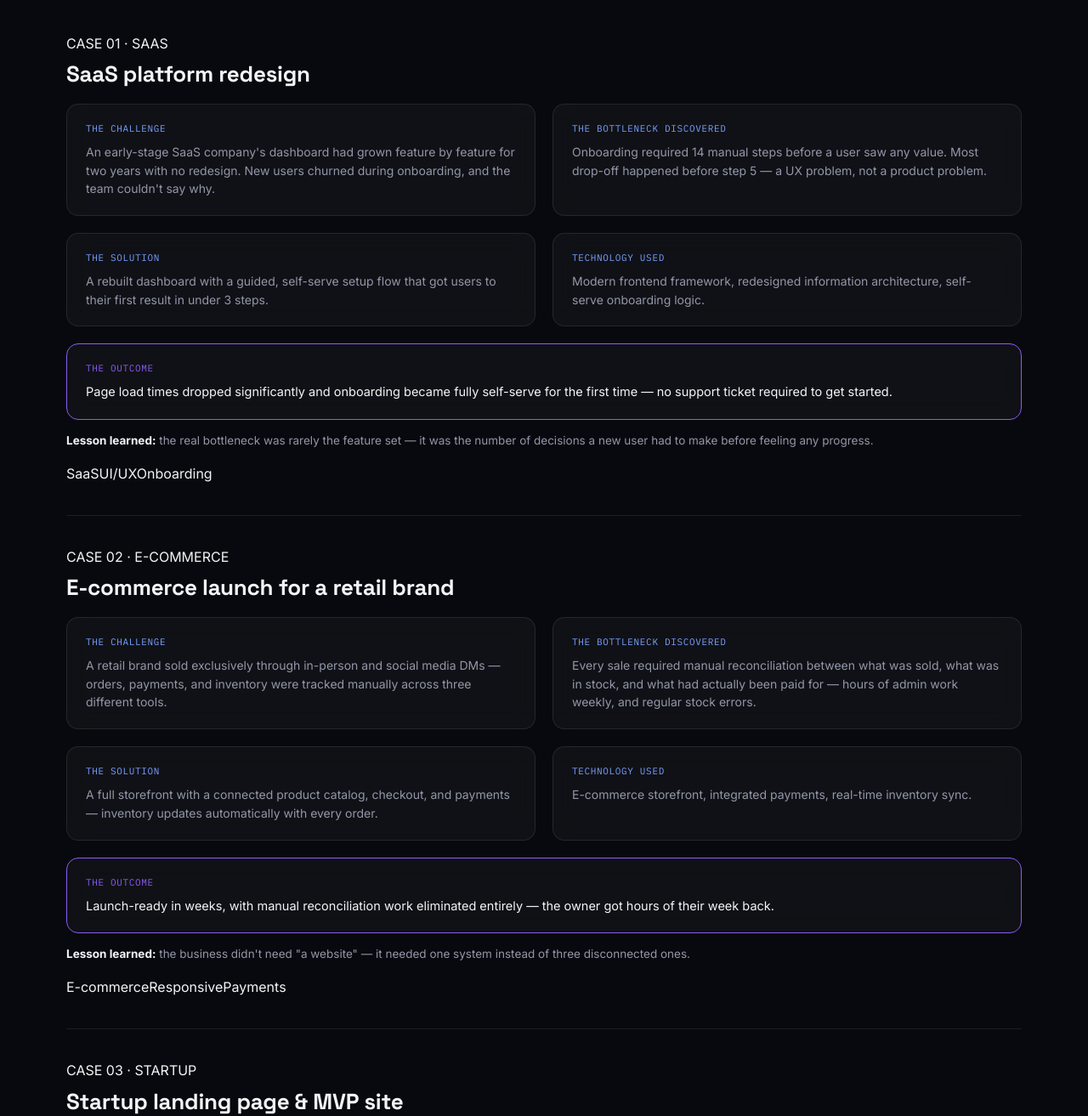
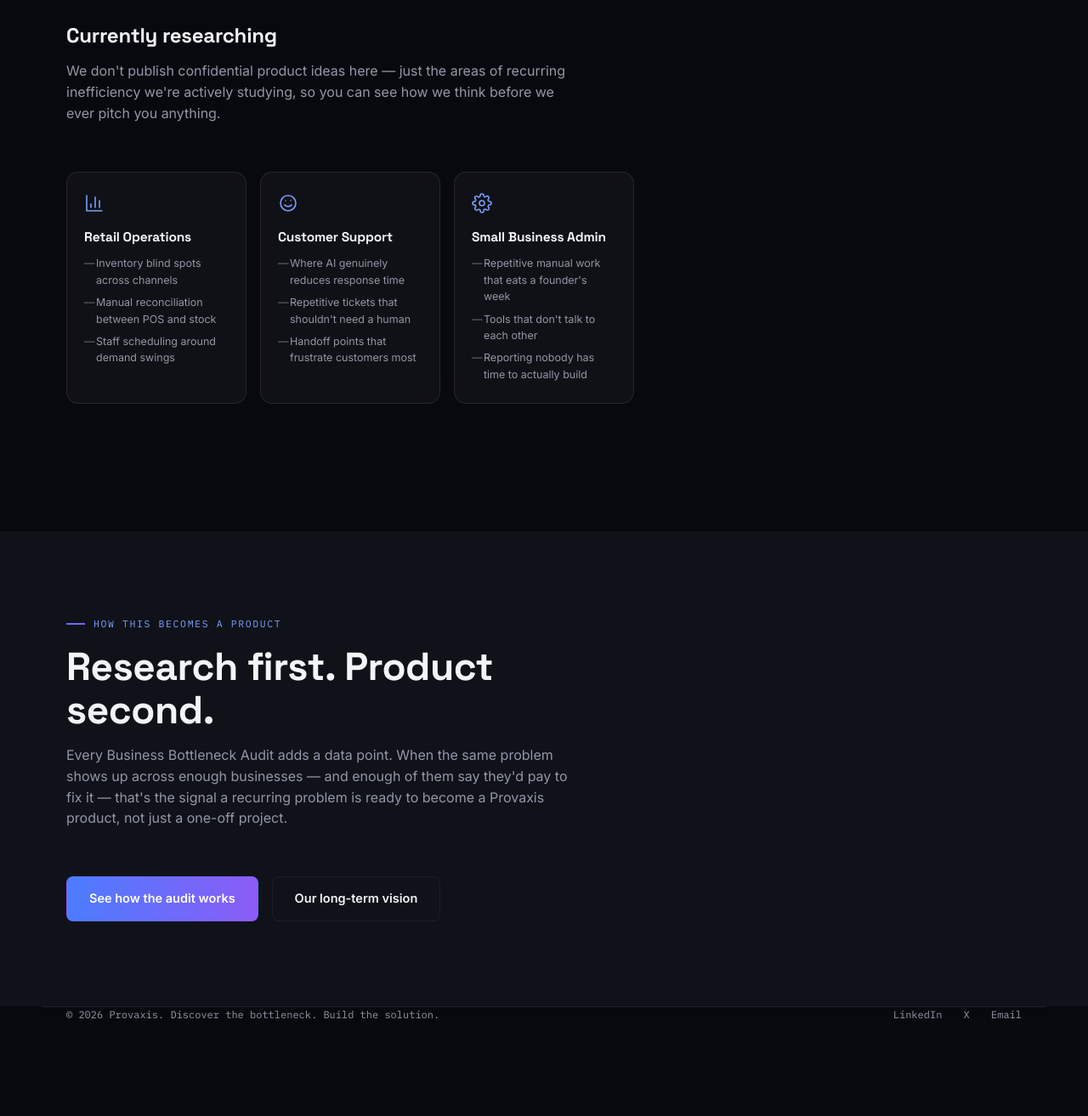
Before and after one commit to omozogiepatrick-maker/Creation-, a website: page innovation-lab.html in a window 1280 px wide. Shown: the part 595-1908 px from the top of the page at 85% size. After the commit the page ends 1798 px from the top, so only its background shows below. Drawn offline with Linux system fonts and the light colour scheme.

Commit message:
Update innovation-lab.html
provaxis

```diff
--- a/innovation-lab.html
+++ b/innovation-lab.html
@@ -3,8 +3,8 @@
 <head>
 <meta charset="UTF-8">
 <meta name="viewport" content="width=device-width, initial-scale=1.0">
-<title>Case Studies | Provaxis</title>
-<meta name="description" content="How Provaxis diagnosed real operational bottlenecks and built the technology to remove them — the challenge, the bottleneck, the solution, and the outcome.">
+<title>Innovation Lab | Provaxis</title>
+<meta name="description" content="Provaxis is researching recurring operational problems across industries. See what we're currently studying — without giving away what we're building.">
 <link rel="preconnect" href="https://fonts.googleapis.com">
 <link rel="preconnect" href="https://fonts.gstatic.com" crossorigin>
 <link href="https://fonts.googleapis.com/css2?family=Space+Grotesk:wght@500;600;700&family=Inter:wght@400;500;600;700&family=IBM+Plex+Mono:wght@400;500;600&display=swap" rel="stylesheet">
@@ -14,18 +14,6 @@
 <link rel="apple-touch-icon" href="apple-touch-icon.png">
 <meta name="apple-mobile-web-app-capable" content="yes">
 <meta name="apple-mobile-web-app-title" content="Provaxis">
-<style>
-  .case-full{ padding:36px 0; border-bottom:1px solid var(--bg-3); }
-  .case-full:last-child{ border-bottom:none; }
-  .case-full .file-id{ margin-bottom:10px; }
-  .case-full h2{ font-size:26px; margin-bottom:20px; }
-  .case-grid{ display:grid; grid-template-columns:repeat(2,1fr); gap:20px; margin-bottom:20px; }
-  @media (max-width:760px){ .case-grid{ grid-template-columns:1fr; } }
-  .case-block{ padding:20px 22px; }
-  .case-block .fit-label{ margin-bottom:8px; }
-  .case-block p{ font-size:14px; color:var(--text-dim); }
-  .case-outcome{ padding:20px 22px; border-color:var(--purple); margin-bottom:14px; }
-</style>
 </head>
 <body>
 
@@ -36,8 +24,8 @@
       <a href="index.html">Home</a>
       <a href="bottleneck-audit.html">Bottleneck Audit</a>
       <a href="solutions.html">Solutions</a>
-      <a href="case-studies.html" class="active">Case Studies</a>
-      <a href="innovation-lab.html">Innovation Lab</a>
+      <a href="case-studies.html">Case Studies</a>
+      <a href="innovation-lab.html" class="active">Innovation Lab</a>
       <a href="company.html">Company</a>
       <a href="referral.html">Referral</a>
       <a href="contact.html" class="mobile-only-link">Book Audit</a>
@@ -54,110 +42,60 @@
   <div class="blob blob-1"></div>
   <div class="blob blob-2"></div>
   <div class="wrap hero-inner">
-    <div class="eyebrow center">Case Studies</div>
-    <h1>The bottleneck. <span class="grad-text">The solution. The outcome.</span></h1>
-    <p class="lede">Every project starts with a real operational problem — not a request for "a website." Here's how three of them played out.</p>
+    <div class="eyebrow center">Innovation Lab</div>
+    <h1>We don't wait for <span class="grad-text">inspiration.</span></h1>
+    <p class="lede">Provaxis has a disciplined process for researching recurring operational problems — before we ever start building a product. Here's what we're actively studying right now.</p>
   </div>
 </section>
 
 <section>
   <div class="wrap">
-
-    <div class="case-full reveal">
-      <div class="file-id">CASE 01 · SAAS</div>
-      <h2>SaaS platform redesign</h2>
-      <div class="case-grid">
-        <div class="case-block glass">
-          <span class="fit-label">The Challenge</span>
-          <p>An early-stage SaaS company's dashboard had grown feature by feature for two years with no redesign. New users churned during onboarding, and the team couldn't say why.</p>
-        </div>
-        <div class="case-block glass">
-          <span class="fit-label">The Bottleneck Discovered</span>
-          <p>Onboarding required 14 manual steps before a user saw any value. Most drop-off happened before step 5 — a UX problem, not a product problem.</p>
-        </div>
-        <div class="case-block glass">
-          <span class="fit-label">The Solution</span>
-          <p>A rebuilt dashboard with a guided, self-serve setup flow that got users to their first result in under 3 steps.</p>
-        </div>
-        <div class="case-block glass">
-          <span class="fit-label">Technology Used</span>
-          <p>Modern frontend framework, redesigned information architecture, self-serve onboarding logic.</p>
-        </div>
+    <div class="section-head reveal">
+      <h2 style="font-size:24px;">Currently researching</h2>
+      <p>We don't publish confidential product ideas here — just the areas of recurring inefficiency we're actively studying, so you can see how we think before we ever pitch you anything.</p>
+    </div>
+    <div class="look-grid reveal">
+      <div class="look-card glass">
+        <svg viewBox="0 0 24 24" fill="none" stroke-width="1.6" stroke-linecap="round" stroke-linejoin="round"><path d="M3 3v18h18"/><path d="M18 17V9M13 17V5M8 17v-4"/></svg>
+        <h4>Retail Operations</h4>
+        <ul>
+          <li>Inventory blind spots across channels</li>
+          <li>Manual reconciliation between POS and stock</li>
+          <li>Staff scheduling around demand swings</li>
+        </ul>
       </div>
-      <div class="case-outcome glass">
-        <span class="fit-label" style="color:var(--purple);">The Outcome</span>
-        <p style="color:var(--text); font-size:14.5px;">Page load times dropped significantly and onboarding became fully self-serve for the first time — no support ticket required to get started.</p>
+      <div class="look-card glass">
+        <svg viewBox="0 0 24 24" fill="none" stroke-width="1.6" stroke-linecap="round" stroke-linejoin="round"><circle cx="12" cy="12" r="9"/><path d="M8 14s1.5 2 4 2 4-2 4-2M9 9h.01M15 9h.01"/></svg>
+        <h4>Customer Support</h4>
+        <ul>
+          <li>Where AI genuinely reduces response time</li>
+          <li>Repetitive tickets that shouldn't need a human</li>
+          <li>Handoff points that frustrate customers most</li>
+        </ul>
       </div>
-      <p style="font-size:13.5px; color:var(--text-dim);"><strong style="color:var(--text);">Lesson learned:</strong> the real bottleneck was rarely the feature set — it was the number of decisions a new user had to make before feeling any progress.</p>
-      <div class="file-tags" style="margin-top:16px;"><span class="chip">SaaS</span><span class="chip">UI/UX</span><span class="chip">Onboarding</span></div>
+      <div class="look-card glass">
+        <svg viewBox="0 0 24 24" fill="none" stroke-width="1.6" stroke-linecap="round" stroke-linejoin="round"><circle cx="12" cy="12" r="3"/><path d="M19.4 15a1.65 1.65 0 0 0 .33 1.82l.06.06a2 2 0 1 1-2.83 2.83l-.06-.06a1.65 1.65 0 0 0-1.82-.33 1.65 1.65 0 0 0-1 1.51V21a2 2 0 0 1-4 0v-.09A1.65 1.65 0 0 0 9 19.4a1.65 1.65 0 0 0-1.82.33l-.06.06a2 2 0 1 1-2.83-2.83l.06-.06a1.65 1.65 0 0 0 .33-1.82 1.65 1.65 0 0 0-1.51-1H3a2 2 0 0 1 0-4h.09A1.65 1.65 0 0 0 4.6 9a1.65 1.65 0 0 0-.33-1.82l-.06-.06a2 2 0 1 1 2.83-2.83l.06.06a1.65 1.65 0 0 0 1.82.33H9a1.65 1.65 0 0 0 1-1.51V3a2 2 0 0 1 4 0v.09a1.65 1.65 0 0 0 1 1.51 1.65 1.65 0 0 0 1.82-.33l.06-.06a2 2 0 1 1 2.83 2.83l-.06.06a1.65 1.65 0 0 0-.33 1.82V9a1.65 1.65 0 0 0 1.51 1H21a2 2 0 0 1 0 4h-.09a1.65 1.65 0 0 0-1.51 1z"/></svg>
+        <h4>Small Business Admin</h4>
+        <ul>
+          <li>Repetitive manual work that eats a founder's week</li>
+          <li>Tools that don't talk to each other</li>
+          <li>Reporting nobody has time to actually build</li>
+        </ul>
+      </div>
     </div>
-
-    <div class="case-full reveal">
-      <div class="file-id">CASE 02 · E-COMMERCE</div>
-      <h2>E-commerce launch for a retail brand</h2>
-      <div class="case-grid">
-        <div class="case-block glass">
-          <span class="fit-label">The Challenge</span>
-          <p>A retail brand sold exclusively through in-person and social media DMs — orders, payments, and inventory were tracked manually across three different tools.</p>
-        </div>
-        <div class="case-block glass">
-          <span class="fit-label">The Bottleneck Discovered</span>
-          <p>Every sale required manual reconciliation between what was sold, what was in stock, and what had actually been paid for — hours of admin work weekly, and regular stock errors.</p>
-        </div>
-        <div class="case-block glass">
-          <span class="fit-label">The Solution</span>
-          <p>A full storefront with a connected product catalog, checkout, and payments — inventory updates automatically with every order.</p>
-        </div>
-        <div class="case-block glass">
-          <span class="fit-label">Technology Used</span>
-          <p>E-commerce storefront, integrated payments, real-time inventory sync.</p>
-        </div>
-      </div>
-      <div class="case-outcome glass">
-        <span class="fit-label" style="color:var(--purple);">The Outcome</span>
-        <p style="color:var(--text); font-size:14.5px;">Launch-ready in weeks, with manual reconciliation work eliminated entirely — the owner got hours of their week back.</p>
-      </div>
-      <p style="font-size:13.5px; color:var(--text-dim);"><strong style="color:var(--text);">Lesson learned:</strong> the business didn't need "a website" — it needed one system instead of three disconnected ones.</p>
-      <div class="file-tags" style="margin-top:16px;"><span class="chip">E-commerce</span><span class="chip">Responsive</span><span class="chip">Payments</span></div>
-    </div>
-
-    <div class="case-full reveal">
-      <div class="file-id">CASE 03 · STARTUP</div>
-      <h2>Startup landing page &amp; MVP site</h2>
-      <div class="case-grid">
-        <div class="case-block glass">
-          <span class="fit-label">The Challenge</span>
-          <p>A pre-launch startup needed to validate demand and start collecting early users before the product itself was fully built.</p>
-        </div>
-        <div class="case-block glass">
-          <span class="fit-label">The Bottleneck Discovered</span>
-          <p>Without a credible landing page, cold outreach and early conversations weren't converting — people needed something to look at before they'd commit.</p>
-        </div>
-        <div class="case-block glass">
-          <span class="fit-label">The Solution</span>
-          <p>A conversion-focused landing page paired with a lightweight functional MVP for the first cohort of early users.</p>
-        </div>
-        <div class="case-block glass">
-          <span class="fit-label">Technology Used</span>
-          <p>Landing page, lightweight web app, early-access signup flow.</p>
-        </div>
-      </div>
-      <div class="case-outcome glass">
-        <span class="fit-label" style="color:var(--purple);">The Outcome</span>
-        <p style="color:var(--text); font-size:14.5px;">The founder had something credible to send in outreach within days, not months — and started collecting real user feedback immediately.</p>
-      </div>
-      <p style="font-size:13.5px; color:var(--text-dim);"><strong style="color:var(--text);">Lesson learned:</strong> early-stage credibility often matters more than early-stage feature completeness.</p>
-      <div class="file-tags" style="margin-top:16px;"><span class="chip">Startup</span><span class="chip">Landing Page</span><span class="chip">MVP</span></div>
-    </div>
-
   </div>
 </section>
 
 <section class="section-alt">
-  <div class="wrap cta-banner reveal">
-    <h2>Have a bottleneck like one of these?</h2>
-    <div class="cta-row">
-      <a href="contact.html" class="btn btn-primary">Book a Business Bottleneck Audit</a>
+  <div class="wrap">
+    <div class="section-head reveal">
+      <div class="eyebrow">How This Becomes a Product</div>
+      <h2>Research first. Product second.</h2>
+      <p>Every Business Bottleneck Audit adds a data point. When the same problem shows up across enough businesses — and enough of them say they'd pay to fix it — that's the signal a recurring problem is ready to become a Provaxis product, not just a one-off project.</p>
+    </div>
+    <div class="cta-row left reveal">
+      <a href="bottleneck-audit.html" class="btn btn-primary">See how the audit works</a>
+      <a href="company.html" class="btn btn-ghost">Our long-term vision</a>
     </div>
   </div>
 </section>
```
